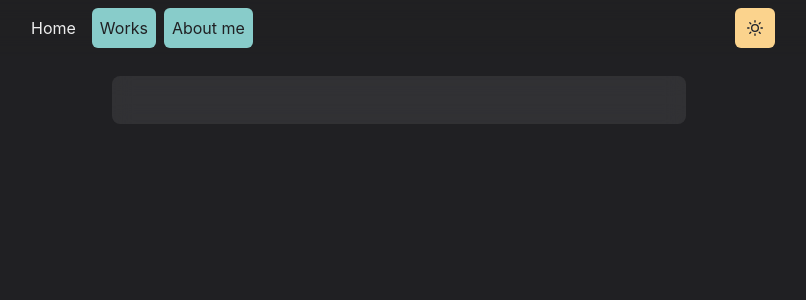
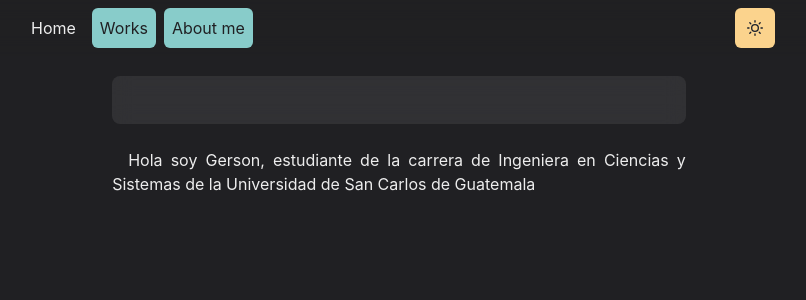
Before and after one commit to GersonOtoniel/My_Portafolio, a React (Vite) app: page /about in a window 1280 px wide. Shown: the top 300 px of the page, without its empty margins (241-1047 px from the left). Built offline with nearby package versions, Linux system fonts and the light colour scheme.

Commit message:
update file Text.jsx, description about me

```diff
--- /dev/null
+++ b/src/components/Section.jsx
@@ -0,0 +1,21 @@
+import { motion } from 'framer-motion'
+import { chakra, shouldForwardProp } from '@chakra-ui/react'
+
+const StyledDiv = chakra(motion.div, {
+  shouldForwardProp: prop => {
+    return shouldForwardProp(prop) || prop === 'transition'
+  }
+})
+
+const Section = ({ children, delay = 0 }) => (
+  <StyledDiv
+    initial={{ y: 10, opacity: 0 }}
+    animate={{ y: 0, opacity: 1 }}
+    transition={{ duration: 0.8, delay }}
+    mb={6}
+  >
+    {children}
+  </StyledDiv>
+)
+
+export default Section
--- a/src/components/Text.jsx
+++ b/src/components/Text.jsx
@@ -1,5 +1,7 @@
 import { Box, Container, useColorModeValue } from "@chakra-ui/react";
 import Layout from "./Article";
+import Section from "./Section";
+import Paragraph from "./paragraph";
 
 function Text(){
     return (
@@ -15,6 +17,13 @@ function Text(){
                 >
 
                 </Box>
+
+                <Section delay={0.1}>
+                    <Paragraph>
+                        Hola soy Gerson, estudiante de la carrera de Ingeniera en Ciencias y Sistemas
+                        de la Universidad de San Carlos de Guatemala
+                    </Paragraph>
+                </Section>
             </Container>
         </Layout>
     )
--- /dev/null
+++ b/src/components/paragraph.jsx
@@ -0,0 +1,9 @@
+import styled from '@emotion/styled'
+
+const Paragraph = styled.p`
+  text-align: justify;
+  text-indent: 1em;
+  hyphens: auto;
+`
+
+export default Paragraph
```
